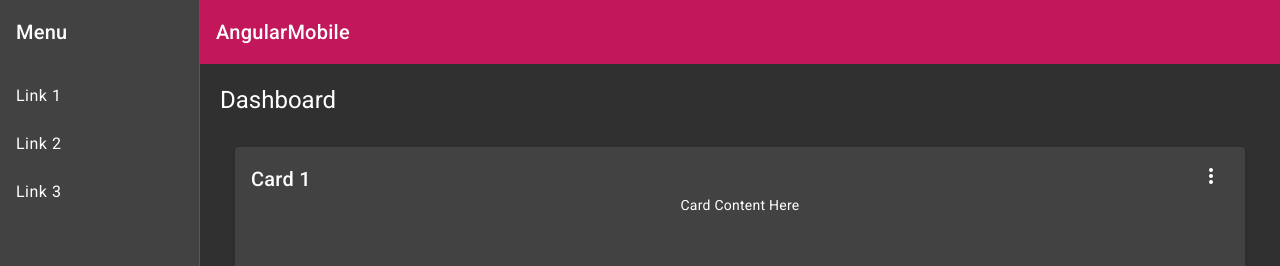
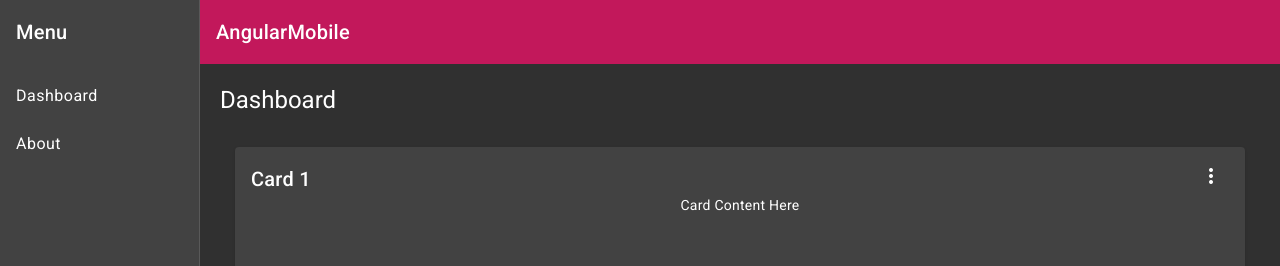
Before and after one commit to Kaser-slaiby/AngularMobile, an Angular app: page / in a window 1280 px wide. Shown: the top 266 px of the page. Built offline with nearby package versions, Linux system fonts and the light colour scheme.

Commit message:
add link

```diff
--- a/src/app/app-navigation/app-navigation.component.html
+++ b/src/app/app-navigation/app-navigation.component.html
@@ -5,9 +5,8 @@
       [opened]="(isHandset$ | async) === false">
     <mat-toolbar>Menu</mat-toolbar>
     <mat-nav-list>
-      <a mat-list-item href="#">Link 1</a>
-      <a mat-list-item href="#">Link 2</a>
-      <a mat-list-item href="#">Link 3</a>
+      <a mat-list-item routerLink="/">Dashboard</a>
+      <a mat-list-item routerLink="/about">About</a>
     </mat-nav-list>
   </mat-sidenav>
   <mat-sidenav-content>
```
